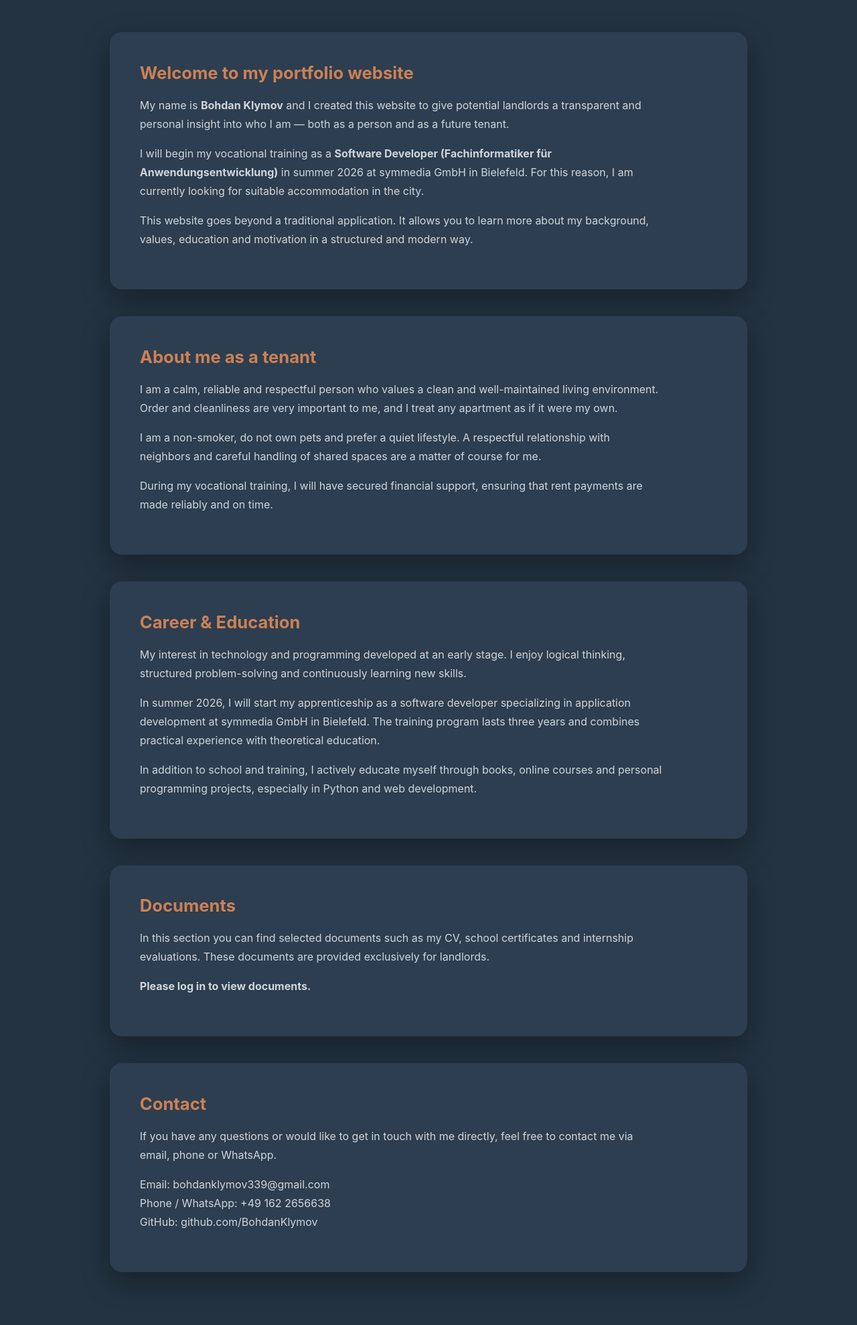
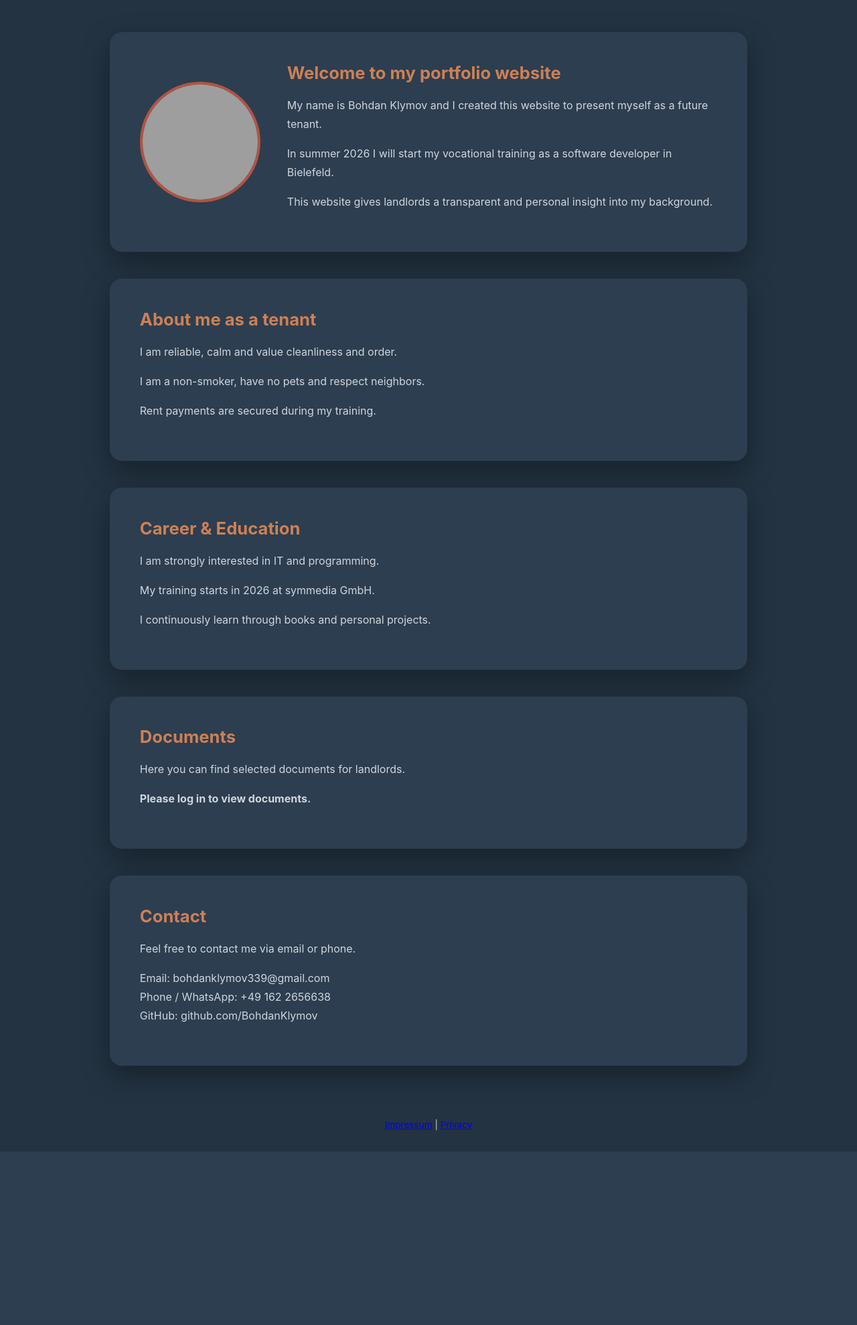
Before and after one commit to BohdanKlymov/Housing-Web-Portfolio, a Flask app: page / in a window 1280 px wide. Shown: the part 144-2122 px from the top of the page at 67% size. After the commit the page ends 1863 px from the top, so only its background shows below. Run offline with Flask 3, Linux system fonts and the light colour scheme; grey boxes are pictures that could not be loaded.

Commit message:
Refactor routes and templates for improved language support and user experience; integrate translations for navigation and content sections

```diff
--- a/app/routes.py
+++ b/app/routes.py
@@ -1,32 +1,21 @@
-from flask import (
-    Blueprint,
-    render_template,
-    redirect,
-    url_for,
-    request,
-    session,
-    send_from_directory,
-    abort
-)
-from flask_login import (
-    login_user,
-    login_required,
-    logout_user,
-    current_user
-)
-from werkzeug.security import generate_password_hash, check_password_hash
-import os
+from flask import Blueprint, render_template, redirect, url_for, session, request, send_from_directory
+from flask_login import login_user, logout_user, login_required, current_user
+from werkzeug.security import check_password_hash
 
-from .models import User, Message
+from .models import User
 from .translations import translations
-from . import db
 
 main = Blueprint("main", __name__)
 
+def get_language():
+    return session.get("lang", "en")
 
-def get_language():
-    return session.get("lang", "de")
 
+@main.route("/set-language/<code>")
+def set_language(code):
+    if code in ("en", "de"):
+        session["lang"] = code
+    return redirect(request.referrer or url_for("main.index"))
 
 @main.route("/")
 def index():
@@ -38,45 +27,25 @@ def index():
     )
 
 
-@main.route("/lang/<code>")
-def set_language(code):
-    if code in ["de", "en"]:
-        session["lang"] = code
-    return redirect(url_for("main.index"))
-
-
-@main.route("/impressum")
-def impressum():
-    return render_template("impressum.html")
-
-
-@main.route("/privacy")
-def privacy():
-    return render_template("privacy.html")
-
-
-@main.route("/register", methods=["GET", "POST"])
-def register():
-    if request.method == "POST":
-        user = User(
-            name=request.form["name"],
-            email=request.form["email"],
-            password=generate_password_hash(request.form["password"])
-        )
-        db.session.add(user)
-        db.session.commit()
-        login_user(user)
-        return redirect(url_for("main.chat"))
-
-    return render_template("register.html")
-
-
 @main.route("/login", methods=["GET", "POST"])
 def login():
     lang = get_language()
-    ...
-    return render_template("login.html", t=translations[lang], lang=lang)
 
+    if request.method == "POST":
+        email = request.form.get("email")
+        password = request.form.get("password")
+
+        user = User.query.filter_by(email=email).first()
+
+        if user and check_password_hash(user.password, password):
+            login_user(user)
+            return redirect(url_for("main.index"))
+
+    return render_template(
+        "login.html",
+        t=translations[lang],
+        lang=lang
+    )
 
 
 @main.route("/logout")
@@ -85,42 +54,37 @@ def logout():
     logout_user()
     return redirect(url_for("main.index"))
 
-
-@main.route("/chat", methods=["GET", "POST"])
+@main.route("/chat")
 @login_required
 def chat():
-    if request.method == "POST":
-        message = Message(
-            user_id=current_user.id,
-            sender="user",
-            content=request.form["message"]
-        )
-        db.session.add(message)
-        db.session.commit()
-
-    messages = Message.query.filter_by(
-        user_id=current_user.id
-    ).order_by(Message.timestamp.asc()).all()
-
-    return render_template("chat.html", messages=messages)
+    lang = get_language()
+    return render_template(
+        "chat.html",
+        t=translations[lang],
+        lang=lang
+    )
 
 
-@main.route("/documents/<filename>")
+@main.route("/documents/<path:filename>")
 @login_required
 def documents(filename):
-    allowed_files = {
-        "cv.pdf",
-        "Internship_evaluation_24-25.pdf",
-        "Grade_10_school_certificate_07-2025.pdf",
-        "python2025_RecordOfAchievement.pdf"
-    }
+    return send_from_directory("documents", filename)
 
-    if filename not in allowed_files:
-        abort(404)
-
-    docs_path = os.path.join(
-        os.path.dirname(__file__),
-        "documents"
+@main.route("/impressum")
+def impressum():
+    lang = get_language()
+    return render_template(
+        "impressum.html",
+        t=translations[lang],
+        lang=lang
     )
 
-    return send_from_directory(docs_path, filename)
+
+@main.route("/privacy")
+def privacy():
+    lang = get_language()
+    return render_template(
+        "privacy.html",
+        t=translations[lang],
+        lang=lang
+    )
--- a/app/templates/base.html
+++ b/app/templates/base.html
@@ -13,17 +13,17 @@
   <h1>Bohdan Klymov</h1>
 
   <nav>
-    <a href="{{ url_for('main.index', _anchor='about') }}">About</a>
-    <a href="{{ url_for('main.index', _anchor='tenant') }}">As Tenant</a>
-    <a href="{{ url_for('main.index', _anchor='career') }}">Career</a>
-    <a href="{{ url_for('main.index', _anchor='documents') }}">Documents</a>
-    <a href="{{ url_for('main.index', _anchor='contact') }}">Contact</a>
+    <a href="{{ url_for('main.index', _anchor='about') }}">{{ t.nav_about }}</a>
+    <a href="{{ url_for('main.index', _anchor='tenant') }}">{{ t.nav_tenant }}</a>
+    <a href="{{ url_for('main.index', _anchor='career') }}">{{ t.nav_career }}</a>
+    <a href="{{ url_for('main.index', _anchor='documents') }}">{{ t.nav_documents }}</a>
+    <a href="{{ url_for('main.index', _anchor='contact') }}">{{ t.nav_contact }}</a>
 
     {% if current_user.is_authenticated %}
-      <a href="{{ url_for('main.chat') }}">Chat</a>
-      <a href="{{ url_for('main.logout') }}">Logout</a>
+      <a href="{{ url_for('main.chat') }}">{{ t.nav_chat }}</a>
+      <a href="{{ url_for('main.logout') }}">{{ t.nav_logout }}</a>
     {% else %}
-      <a class="login-btn" href="{{ url_for('main.login') }}">Login</a>
+      <a class="login-btn" href="{{ url_for('main.login') }}">{{ t.nav_login }}</a>
     {% endif %}
 
     <span class="lang-switch">
--- a/app/templates/index.html
+++ b/app/templates/index.html
@@ -2,80 +2,41 @@
 {% block content %}
 
 <section id="about" class="anchor">
-  <h2>Welcome to my portfolio website</h2>
+  <div class="hero">
+    <img src="{{ url_for('static', filename='images/profile.jpg') }}"
+         alt="Bohdan Klymov"
+         class="profile-pic">
 
-  <p>
-    My name is <strong>Bohdan Klymov</strong> and I created this website to give
-    potential landlords a transparent and personal insight into who I am —
-    both as a person and as a future tenant.
-  </p>
+    <div>
+      <h2>{{ t.about_title }}</h2>
 
-  <p>
-    I will begin my vocational training as a <strong>Software Developer
-    (Fachinformatiker für Anwendungsentwicklung)</strong> in summer 2026 at
-    symmedia GmbH in Bielefeld. For this reason, I am currently looking for
-    suitable accommodation in the city.
-  </p>
-
-  <p>
-    This website goes beyond a traditional application. It allows you to
-    learn more about my background, values, education and motivation in a
-    structured and modern way.
-  </p>
+      <p>{{ t.about_p1 }}</p>
+      <p>{{ t.about_p2 }}</p>
+      <p>{{ t.about_p3 }}</p>
+    </div>
+  </div>
 </section>
 
 <section id="tenant" class="anchor">
-  <h2>About me as a tenant</h2>
+  <h2>{{ t.tenant_title }}</h2>
 
-  <p>
-    I am a calm, reliable and respectful person who values a clean and
-    well-maintained living environment. Order and cleanliness are very
-    important to me, and I treat any apartment as if it were my own.
-  </p>
-
-  <p>
-    I am a non-smoker, do not own pets and prefer a quiet lifestyle. A
-    respectful relationship with neighbors and careful handling of shared
-    spaces are a matter of course for me.
-  </p>
-
-  <p>
-    During my vocational training, I will have secured financial support,
-    ensuring that rent payments are made reliably and on time.
-  </p>
+  <p>{{ t.tenant_p1 }}</p>
+  <p>{{ t.tenant_p2 }}</p>
+  <p>{{ t.tenant_p3 }}</p>
 </section>
 
 <section id="career" class="anchor">
-  <h2>Career & Education</h2>
+  <h2>{{ t.career_title }}</h2>
 
-  <p>
-    My interest in technology and programming developed at an early stage.
-    I enjoy logical thinking, structured problem-solving and continuously
-    learning new skills.
-  </p>
-
-  <p>
-    In summer 2026, I will start my apprenticeship as a software developer
-    specializing in application development at symmedia GmbH in Bielefeld.
-    The training program lasts three years and combines practical experience
-    with theoretical education.
-  </p>
-
-  <p>
-    In addition to school and training, I actively educate myself through
-    books, online courses and personal programming projects, especially in
-    Python and web development.
-  </p>
+  <p>{{ t.career_p1 }}</p>
+  <p>{{ t.career_p2 }}</p>
+  <p>{{ t.career_p3 }}</p>
 </section>
 
 <section id="documents" class="anchor">
-  <h2>Documents</h2>
+  <h2>{{ t.documents_title }}</h2>
 
-  <p>
-    In this section you can find selected documents such as my CV, school
-    certificates and internship evaluations. These documents are provided
-    exclusively for landlords.
-  </p>
+  <p>{{ t.documents_p1 }}</p>
 
   {% if current_user.is_authenticated %}
     <ul>
@@ -85,17 +46,14 @@
       <li>Python certificate</li>
     </ul>
   {% else %}
-    <p><strong>Please log in to view documents.</strong></p>
+    <p><strong>{{ t.login_to_view }}</strong></p>
   {% endif %}
 </section>
 
 <section id="contact" class="anchor">
-  <h2>Contact</h2>
+  <h2>{{ t.contact_title }}</h2>
 
-  <p>
-    If you have any questions or would like to get in touch with me directly,
-    feel free to contact me via email, phone or WhatsApp.
-  </p>
+  <p>{{ t.contact_text }}</p>
 
   <p>
     Email: bohdanklymov339@gmail.com<br>
```
Also changed, not shown: app/translations.py (+57 -50 lines).
